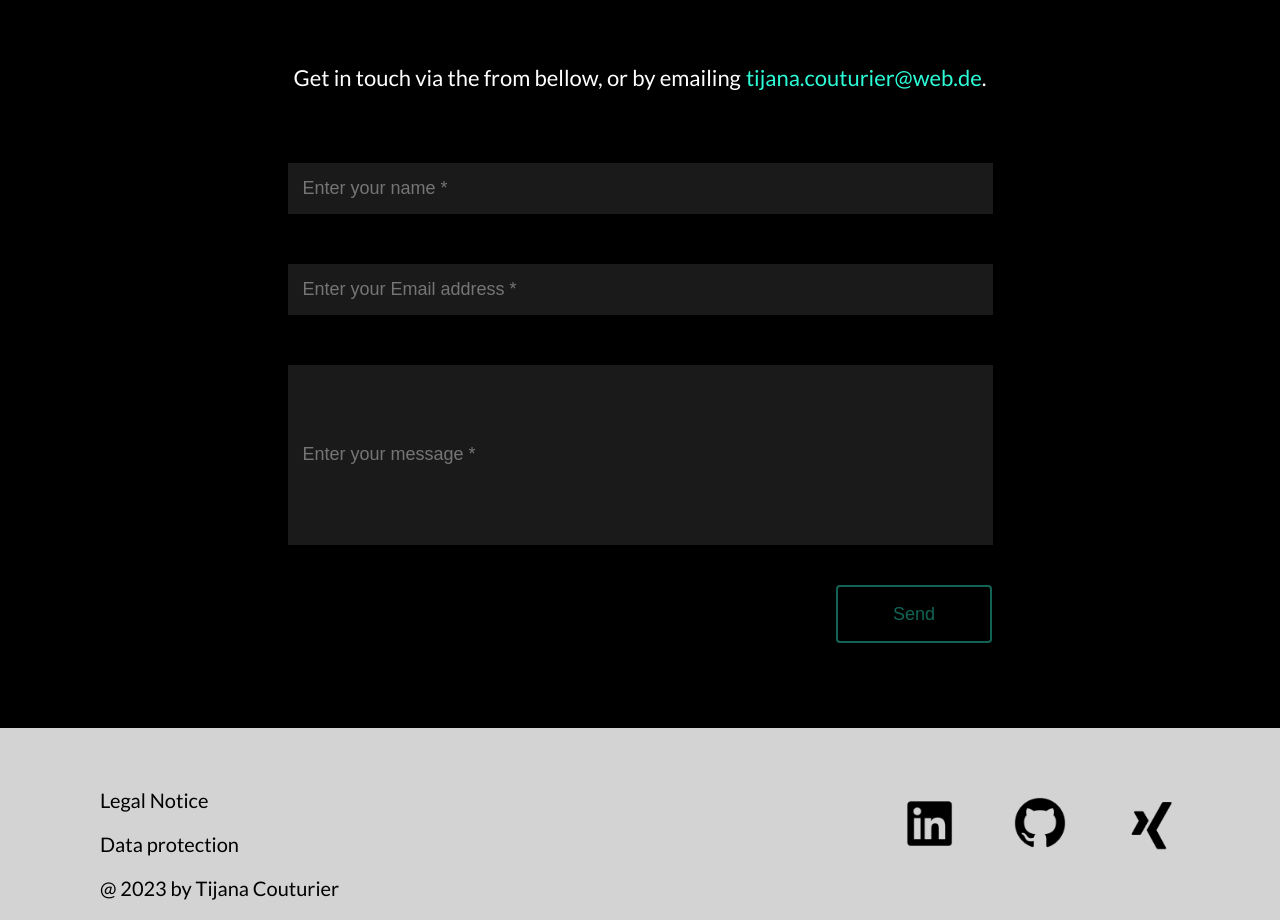
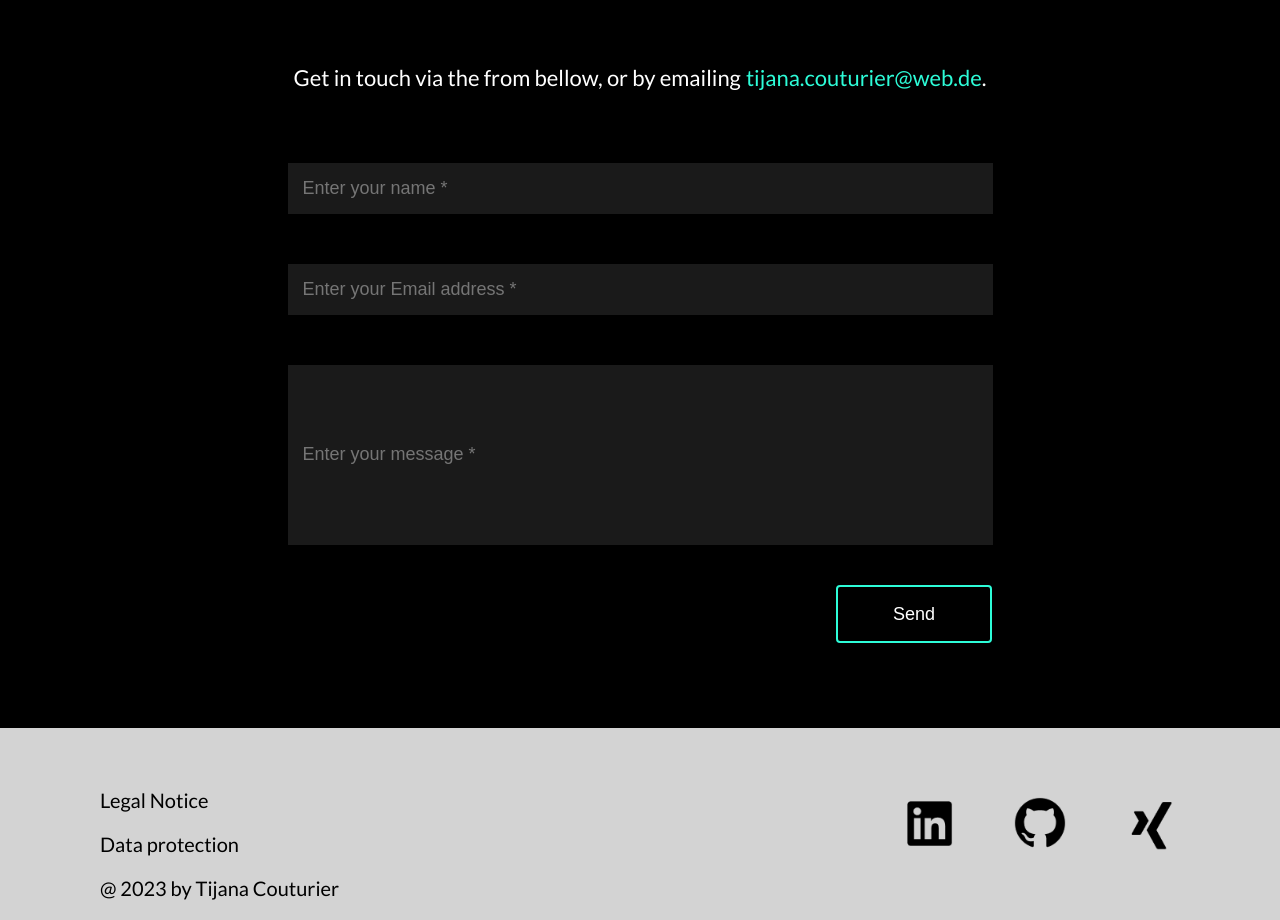
Before and after one commit to TijanaCouturier/Myportfolio, an Angular app: page / in a window 1280 px wide. Shown: the part 3577-4497 px from the top of the page. Built offline with nearby package versions, Linux system fonts and the light colour scheme.

Commit message:
Portfolio new version

```diff
--- a/src/app/contact/contact.component.html
+++ b/src/app/contact/contact.component.html
@@ -1,6 +1,21 @@
 <div id="contact" class="contact" data-aos="fade-right" data-aos-easing="ease-out-cubis">
     <h1>Contact me</h1>
     <p>Get in touch via the from bellow, or by emailing <a href="tijana.couturier@web.de">tijana.couturier@web.de</a>.</p>
+
+    <form (submit)="sendMail()" ngNativeValidate #myForm class="form">
+
+        <input matInput required type="text" name="name" #nameField placeholder="Enter your name *">
+
+        <input pattern="^([a-zA-Z0-9_\-\.]+)@([a-zA-Z0-9_\-\.]+)\.([a-zA-Z]{2,5})$" matInput email="email" #emailField placeholder="Enter your Email address *" required>
+
+        <input matInput required type="text" message="message" #messageField class="message" placeholder="Enter your message *" required>
+
+        <button #sendButton mat-stroked-button color="primary">Send</button>
+
+    </form>
+</div>
+
+<!--
 
     <form (submit)="sendMail()" ngNativeValidate #myForm class="form">
 
@@ -13,4 +28,4 @@
         <button [disabled]="names1.length == 0 || names2.length == 0 || names3.length == 0" #sendButton mat-stroked-button color="primary">Send</button>
 
     </form>
-</div>
+-->
--- a/src/app/contact/contact.component.scss
+++ b/src/app/contact/contact.component.scss
@@ -95,8 +95,11 @@
             width: 85%;
         }
         button {
-            background-color: #2DFCD8;
-            color: black;
+            // background-color: #2DFCD8;
+            // color: black;
+            background-color: black;
+            color: white;
+            border: 2px solid #2DFCD8;
             font-size: 18px;
             margin-top: 40px;
             margin-bottom: 55px;
@@ -105,6 +108,7 @@
             padding: 10px 55px;
             &:hover {
                 background-color: #2DFCD8;
+                color: black;
             }
             @media (max-width: 575px) {
                 padding: 5px 35px;
```
Also changed, not shown: 3 other files (tests, documents, lock files or other folders).
